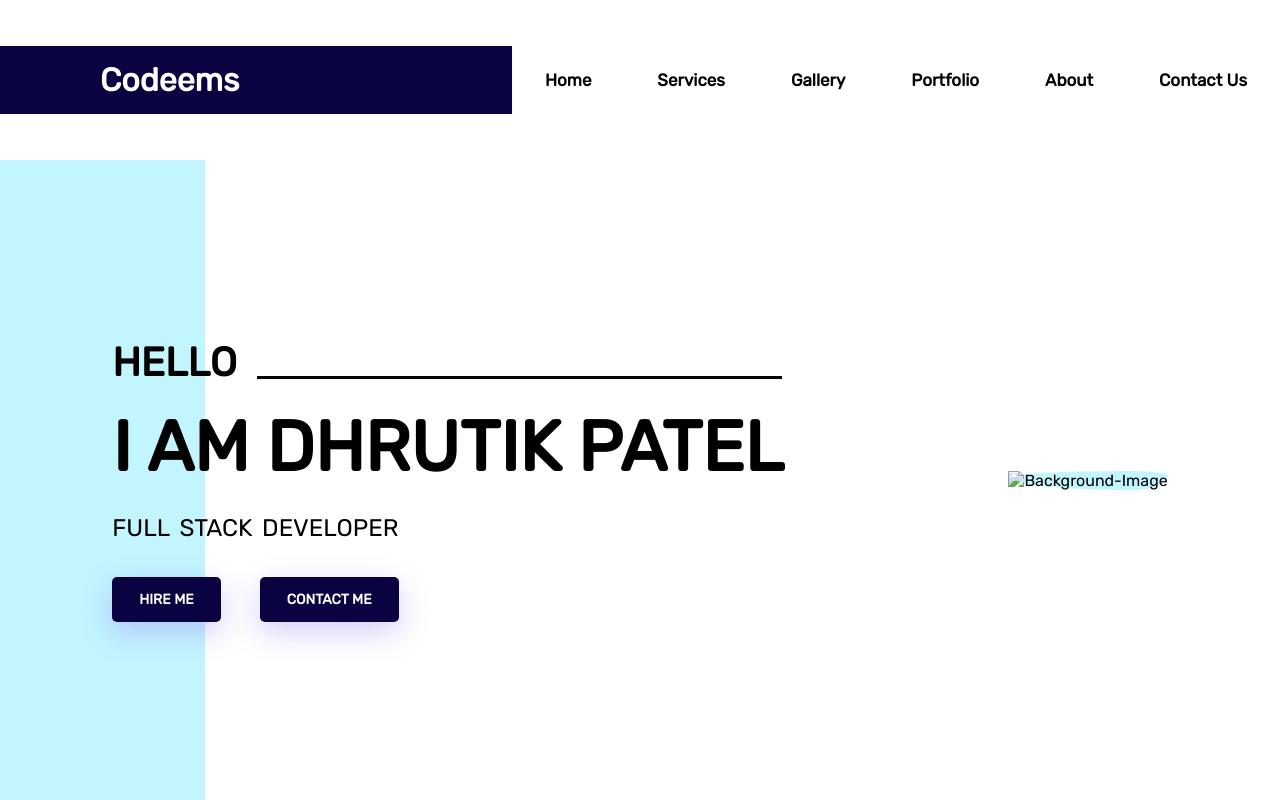
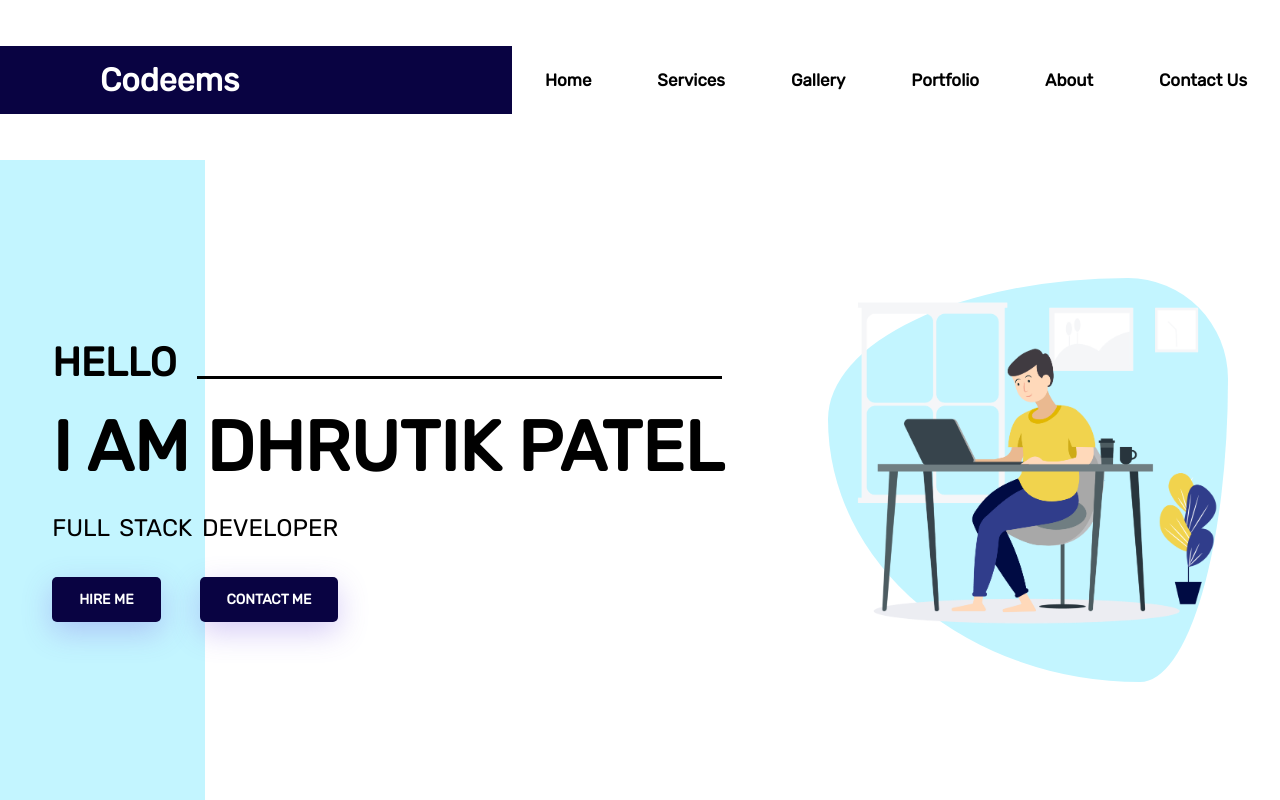
Before and after one commit to Dhrutik-Patel/Dhrutik-Patel.github.io, a plain HTML site: page index.html in a window 1280 px wide. Drawn offline with Linux system fonts and the light colour scheme.

Commit message:
Update index.html

```diff
--- a/index.html
+++ b/index.html
@@ -34,7 +34,7 @@
                 <a href="#" class="btn2">CONTACT ME</a>
             </div>
             <div class="rightside">
-                <img src="src/young guy programmer freelancer working.png" alt="Background-Image">
+                <img src="young guy programmer freelancer working.png" alt="Background-Image">
             </div>
         </main>
     </header>
```
